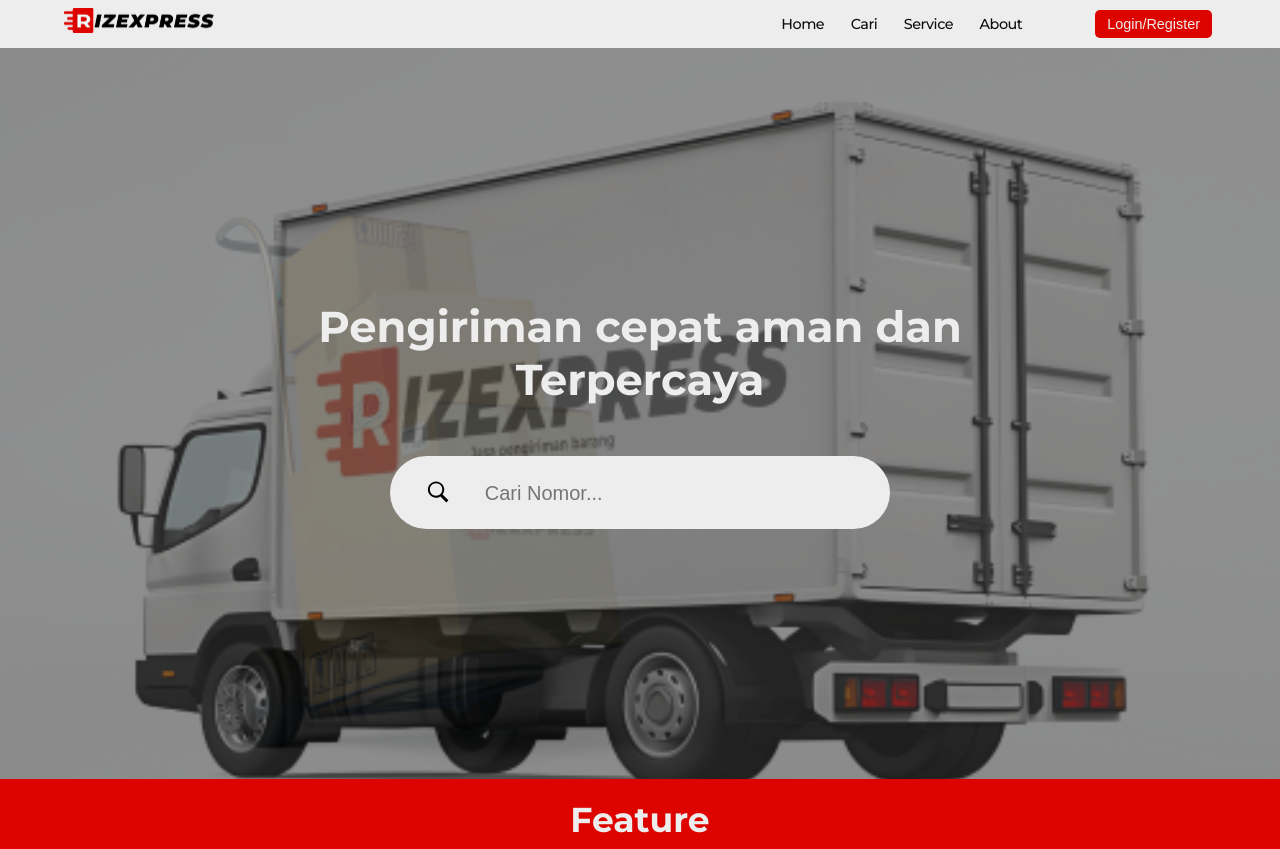
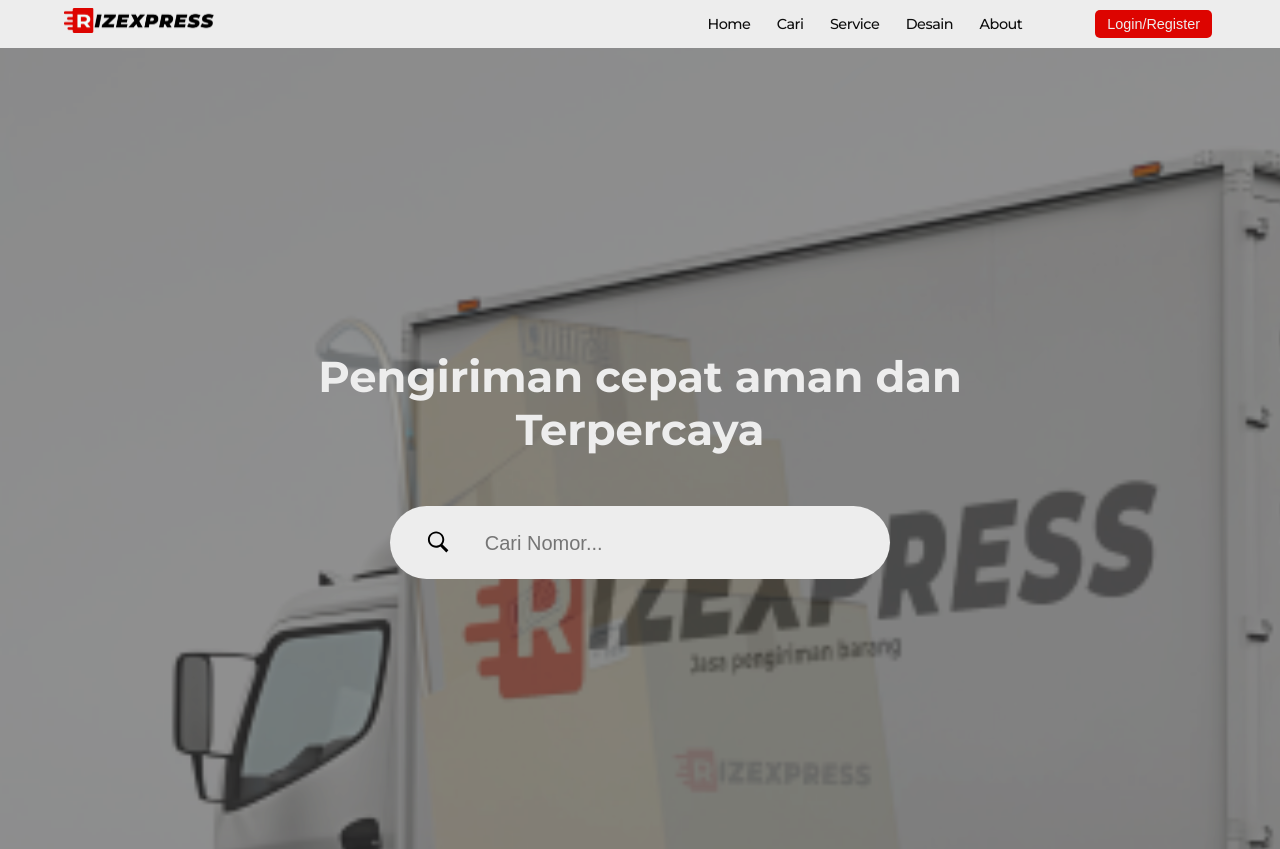
Before and after one commit to RizkiBayuPasenaa/css-float-rizexpress, a plain HTML site: page index.html in a window 1280 px wide. Shown: the top 849 px of the page. Drawn offline with Linux system fonts and the light colour scheme.

Commit message:
Update Finish

```diff
--- a/index.html
+++ b/index.html
@@ -20,6 +20,7 @@
                 <li><a href="#">Home</a></li>
                 <li><a href="#">Cari</a></li>
                 <li><a href="#">Service</a></li>
+                <li><a href="https://www.figma.com/design/uTHWrfmcCBhn44hs1Zoc6k/RizexpressUIdesign?node-id=16-2&t=qBN73dLNdxg8K5JF-0" target="_blank">Desain</a></li>
                 <li><a href="#">About</a></li>
                 <li><div class="menu-icon" id="menu-icon">
                     <div class="bar"></div>
--- a/style.css
+++ b/style.css
@@ -139,6 +139,7 @@
     background-size: cover;
     background-blend-mode: darken;
     animation: slide 10s infinite alternate;
+    height: 100vh;
 }
 
 @keyframes slide {
@@ -171,7 +172,7 @@
 }
 
 main h1:nth-child(1) {
-    margin-top: 100px;
+    margin-top: 150px;
 }
 
 .search {
```
